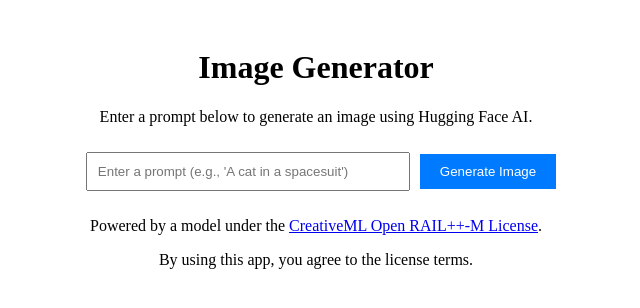
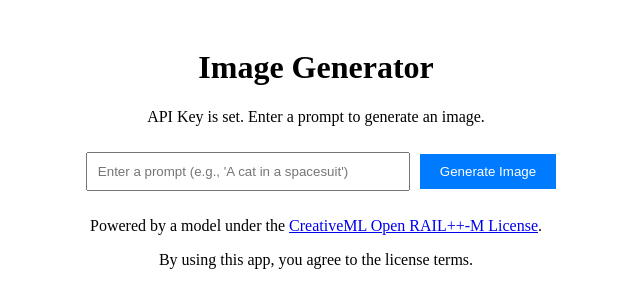
Before and after one commit to Ravishka17/hugging-face-ai, a React (Vite) app: page / in a window 1280 px wide. Shown: the top 308 px of the page, without its empty margins (324-964 px from the left). Built offline with nearby package versions, Linux system fonts and the light colour scheme; no server answers.

Commit message:
Update App.jsx

```diff
--- a/src/App.jsx
+++ b/src/App.jsx
@@ -1,4 +1,4 @@
-import { useState } from 'react';
+import { useState, useEffect } from 'react';
 import axios from 'axios';
 import './App.css';
 
@@ -8,14 +8,18 @@ function App() {
   const [loading, setLoading] = useState(false);
   const [error, setError] = useState('');
 
-  // Check for API key on load
   const apiKey = import.meta.env.VITE_HUGGINGFACE_API_KEY;
-  if (!apiKey) {
-    console.error('Hugging Face API key is missing. Please set VITE_HUGGINGFACE_API_KEY in Vercel.');
-  }
+
+  // Log API key on component mount
+  useEffect(() => {
+    console.log('API Key on Mount:', apiKey);
+    if (!apiKey) {
+      console.error('Hugging Face API key is missing. Please set VITE_HUGGINGFACE_API_KEY in Vercel.');
+    }
+  }, []);
 
   const generateImage = async () => {
-    console.log('API Key:', apiKey);
+    console.log('API Key on Generate:', apiKey);
     if (!apiKey) {
       setError('Hugging Face API key is missing. Please contact the app administrator.');
       return;
@@ -58,12 +62,13 @@ function App() {
   return (
     <div className="App">
       <h1>Image Generator</h1>
-      {!apiKey && (
+      {apiKey ? (
+        <p>API Key is set. Enter a prompt to generate an image.</p>
+      ) : (
         <p style={{ color: 'red' }}>
           Hugging Face API key is missing. Please contact the app administrator.
         </p>
       )}
-      <p>Enter a prompt below to generate an image using Hugging Face AI.</p>
       <input
         type="text"
         value={prompt}
```
